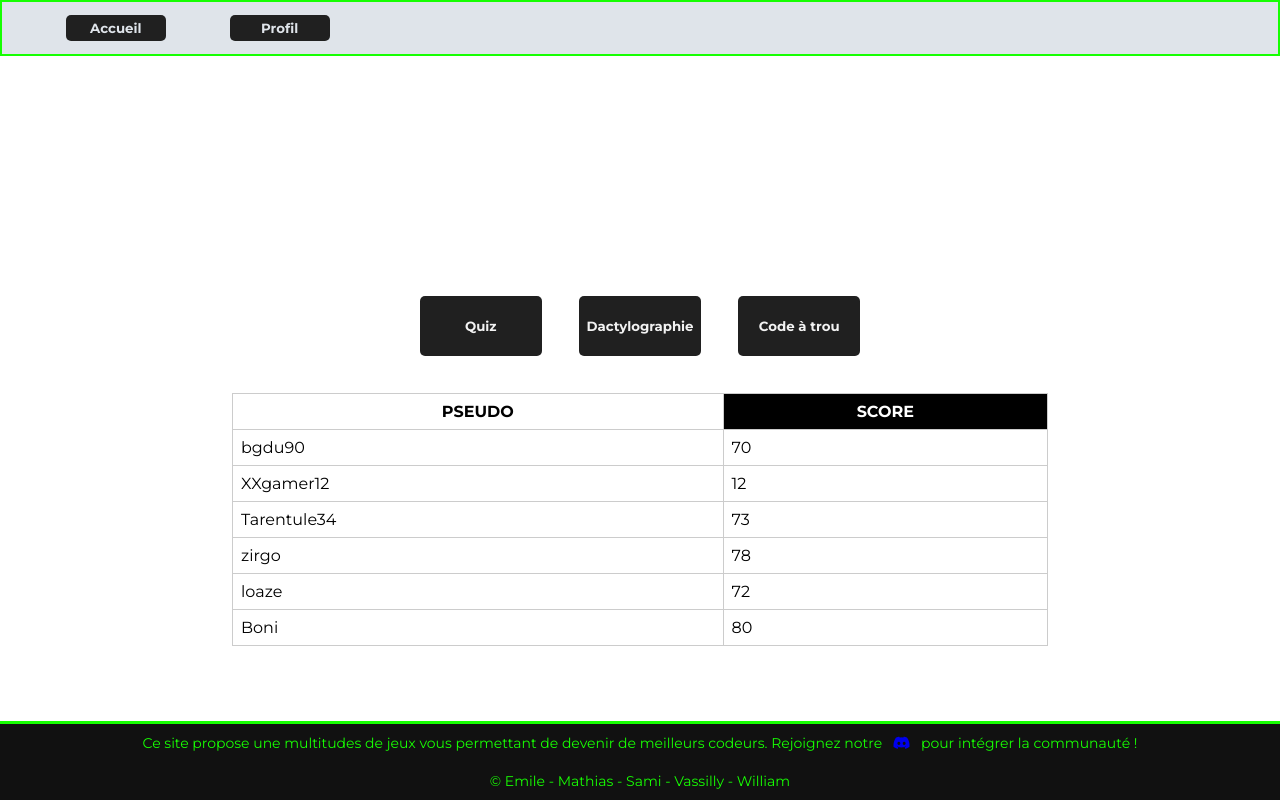
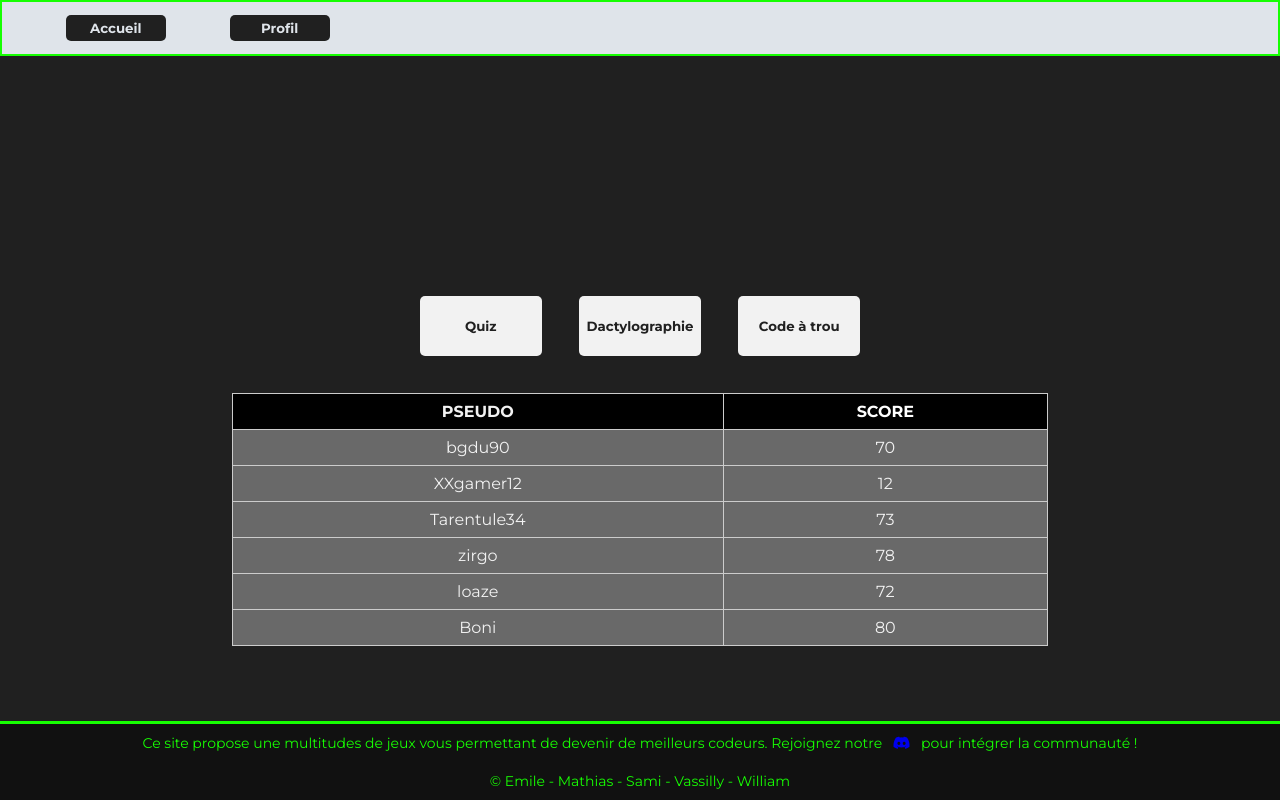
Before and after one commit to Emiliolosbostos/Projet-tuteure-s3, a PHP site: page /client/home.php in a window 1280 px wide. Run offline with PHP 8.4, Linux system fonts and the light colour scheme; the visitor is signed in with stand-in values (Sample User, id 1).

Commit message:
Refonte design home page + bugfix code a trous CSS

```diff
--- a/assets/css/accueil.css
+++ b/assets/css/accueil.css
@@ -5,6 +5,16 @@
   box-sizing: border-box;
   font-family: 'Montserrat', sans-serif;
 }
+
+body {
+  display: grid;
+  align-items: center;
+  justify-items: center;
+  min-height: 100vh;
+  background: #202020;
+  color: #dfe4ea;
+}
+
 .content{
   position: absolute;
   top: 50%;
@@ -27,35 +37,40 @@
   color: #202020;
 }
 .content button {
-  color: #f2f2f2;
+  color: #202020;
   flex: 1 0 45%;
   width: 15%;
   height: 25%;
   cursor: pointer;
   border: none;
-  background: #202020;
+  background: #f2f2f2;
   border-radius: 5px;
   margin: 2%;
   font-weight: bolder;
 }
+
 table{
   border-collapse: collapse;
   width: 100%;
   margin-top: 20px;
-  color : black;
+  color : #f2f2f2;
   ;
 }
+
 td, th{
   border: 1px solid #cccccc;
   padding: 8px;
 }
 th{
+  background-color : black;
   font-weight: bold;
   text-transform: uppercase;
 }
-th:nth-child(even){
-  background-color : black;
+
+tr {
+  background-color: dimgray;
 }
+
 tr:hover{
   background-color: #17ff02;
   color: white;
--- a/assets/css/codeAtrous.css
+++ b/assets/css/codeAtrous.css
@@ -25,7 +25,7 @@ body h1 span {
     color: #17ff02;
 }
 
-h1, h2, #code, {
+h1, h2, #code {
     margin-top: 30px;
     display: grid;
     align-items: center;
@@ -45,8 +45,8 @@ h1, h2, #code, {
 }
 
 h1 {
-    padding-top: 90px;
-    margin-top: 90px;
+    padding-top: 60px;
+    margin-top: 60px;
 }
 
 hr {
--- a/client/home.php
+++ b/client/home.php
@@ -1,7 +1,7 @@
 <?php
 session_start();
 if(isset($_SESSION['valid'])){
-  echo 'Bienvenue mon reuf';
+  echo '';
 }else{
   session_destroy();
   header('Location: ../');
```
